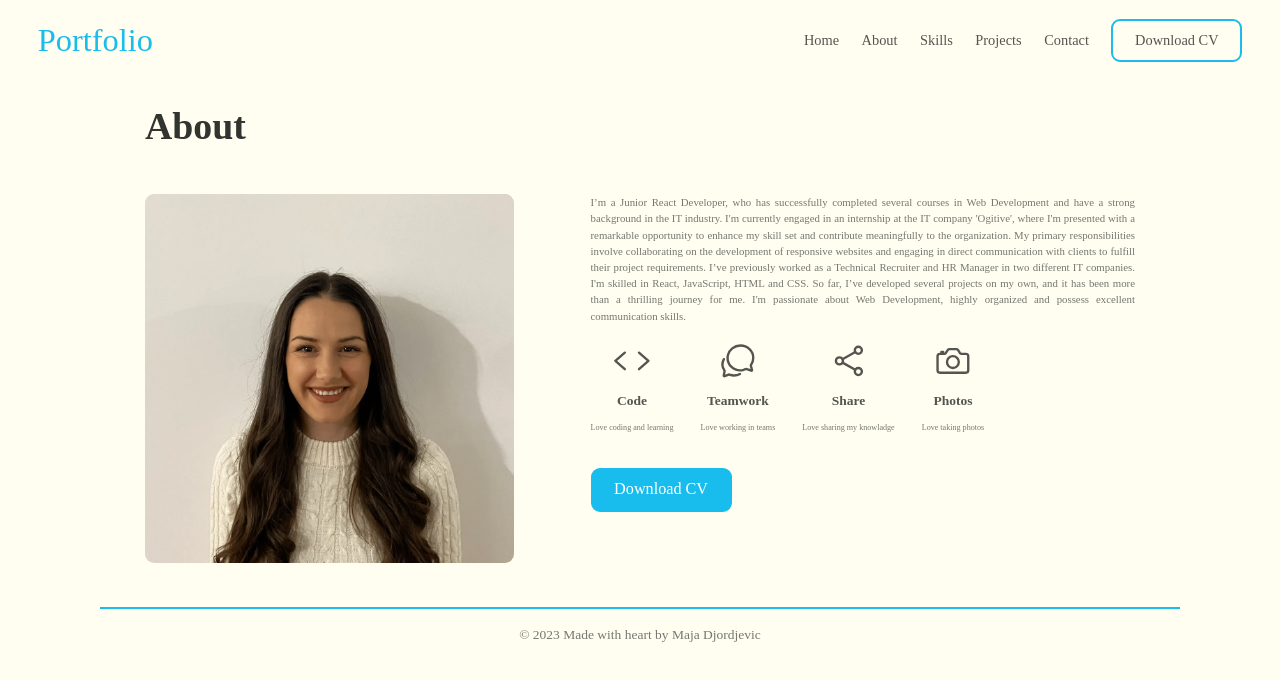
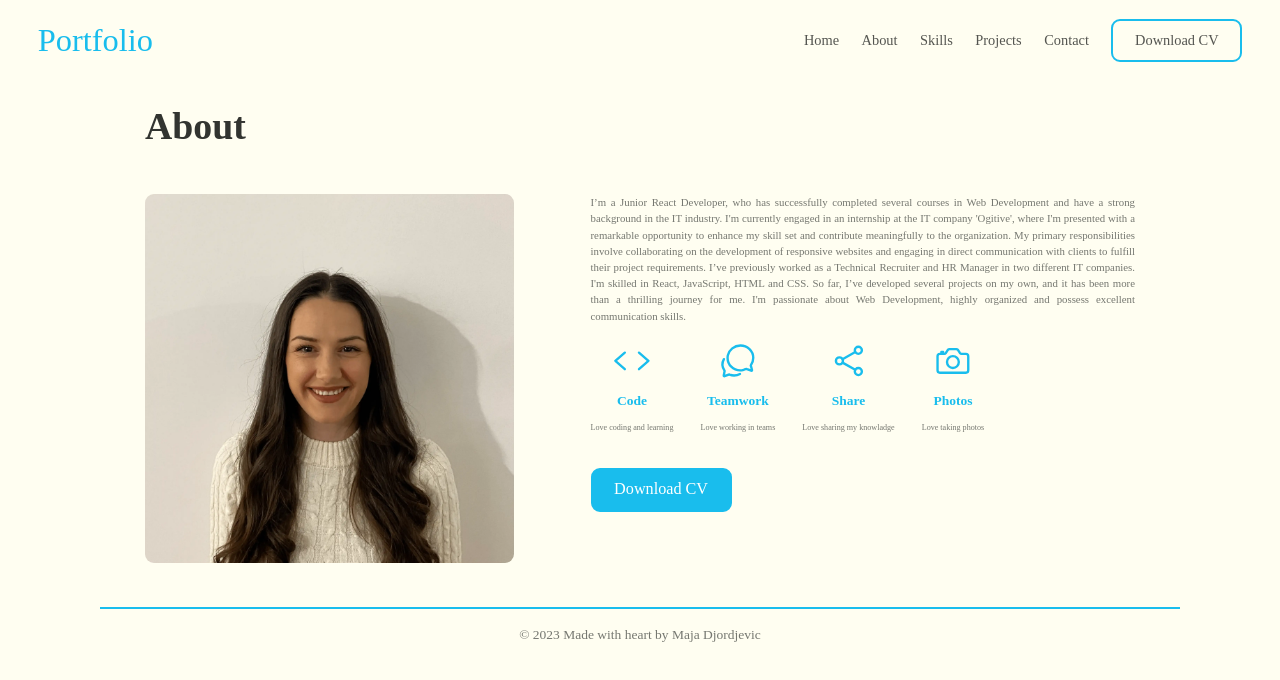
Before and after one commit to maja4s91/Reactportfolio-maja, a React (Vite) app in the folder vite-project/: page /about in a window 1280 px wide. Shown: the top 680 px of the page. Built offline with nearby package versions, Linux system fonts and the light colour scheme; a web font is replaced by a local one.

Commit message:
Blue color added to about and skills icons

```diff
--- a/vite-project/src/index.css
+++ b/vite-project/src/index.css
@@ -272,6 +272,7 @@ body {
   display: flex;
   flex-direction: column;
   gap: 3rem;
+  color: var(--Dark-Blue);
 }
 
 .aboutme-icons {
@@ -280,8 +281,12 @@ body {
   list-style: none;
 }
 
-.aboutme-icon:hover .about-ion-icon,
+/* .aboutme-icon:hover .about-ion-icon,
 .aboutme-icon:hover h3 {
+  color: var(--Dark-Blue);
+} */
+.aboutme-icon .about-ion-icon,
+.aboutme-icon h3 {
   color: var(--Dark-Blue);
 }
 
@@ -358,10 +363,14 @@ body {
   gap: 2.5rem;
 }
 
-.skills-list:hover h3,
+/* .skills-list h3, */
+.skills-list .skills-ion-icon {
+  color: var(--Dark-Blue);
+}
+/* .skills-list:hover h3,
 .skills-list:hover .skills-ion-icon {
   color: var(--Dark-Blue);
-}
+} */
 .skills-ion-icon {
   font-size: 7.2rem;
 }
@@ -442,7 +451,8 @@ body {
 .contact-intro {
   padding-top: 2rem;
   font-size: 3.2rem;
-  color: var(--Light-Gray);
+  color: var(--Dark-Blue);
+  /* color: #339af0; */
 }
 .contact {
   display: flex;
```
